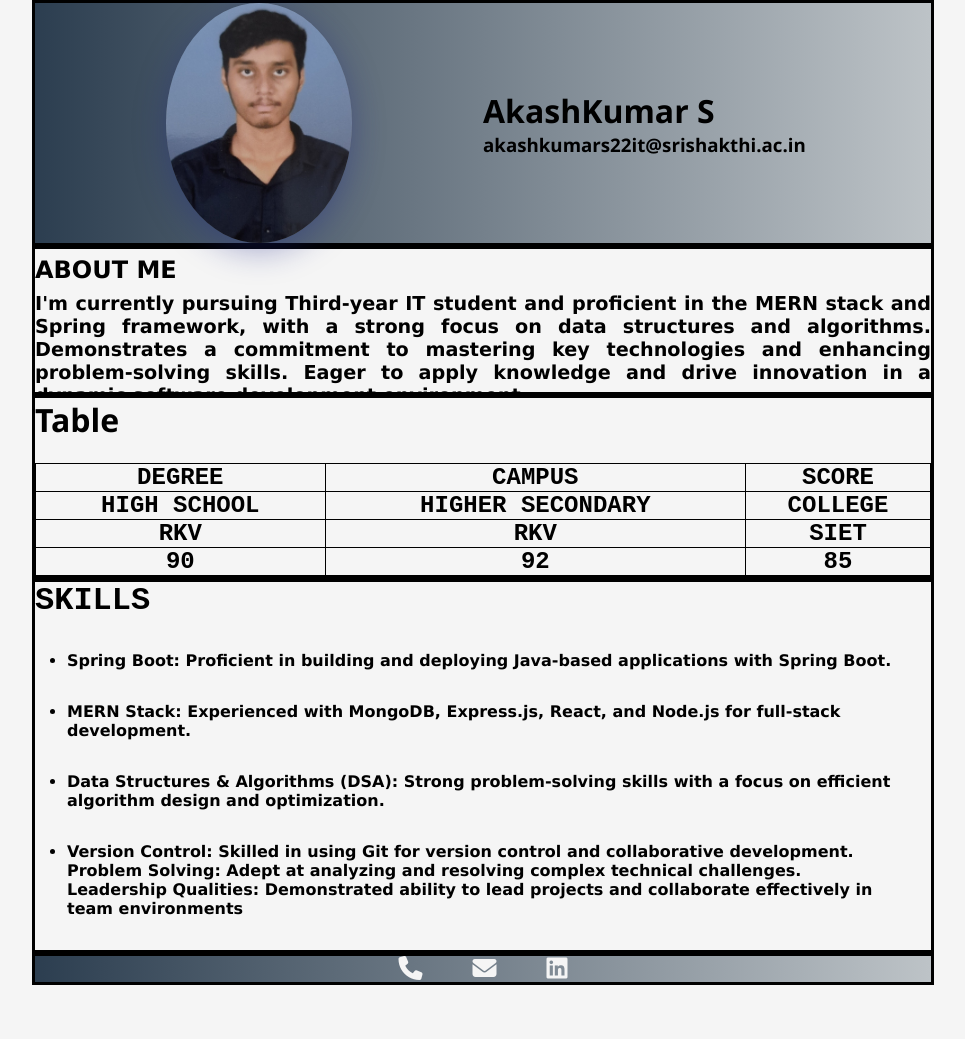
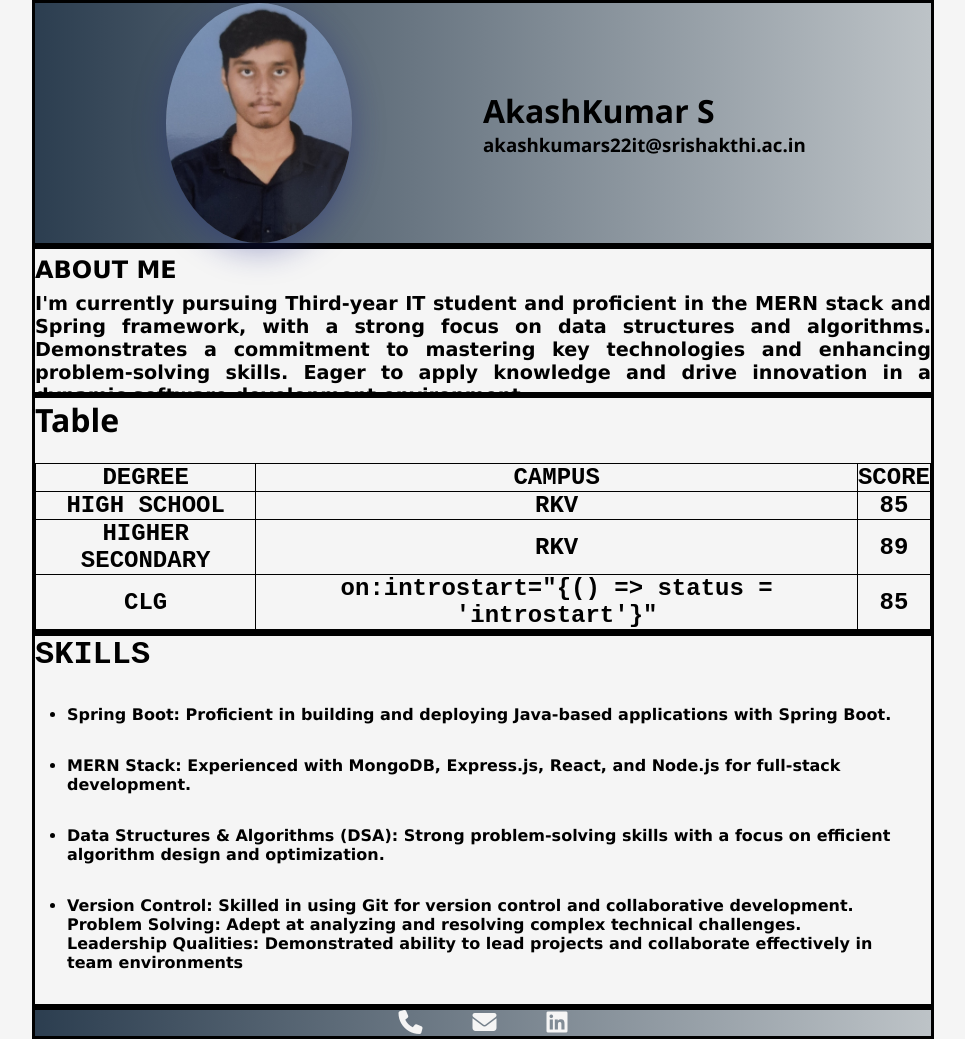
Before and after one commit to AkashKumar-004/website, a plain HTML site: page index.html in a window 1280 px wide. Shown: the whole page, without its empty margins (157-1122 px from the left). Before the commit the page ends 985 px from the top, so only its background shows below. Drawn offline with Linux system fonts and the light colour scheme.

Commit message:
Update index.html

```diff
--- a/index.html
+++ b/index.html
@@ -233,17 +233,17 @@
             </tr>
             <tr>
                 <td>HIGH SCHOOL</td>
-                <td>HIGHER SECONDARY</td>
-                <td>COLLEGE</td>
+                <td>RKV</td>
+                <td>85</td>
             </tr>
             <tr>
+                <td>HIGHER SECONDARY</td>
                 <td>RKV</td>
-                <td>RKV</td>
-                <td>SIET</td>
+                <td>89</td>
             </tr>
             <tr>
-                <td>90</td>
-                <td>92</td>
+                <td>CLG</td>
+                <td>on:introstart="{() => status = 'introstart'}"</td>
                 <td>85</td>
             </tr>
         </table>
```
